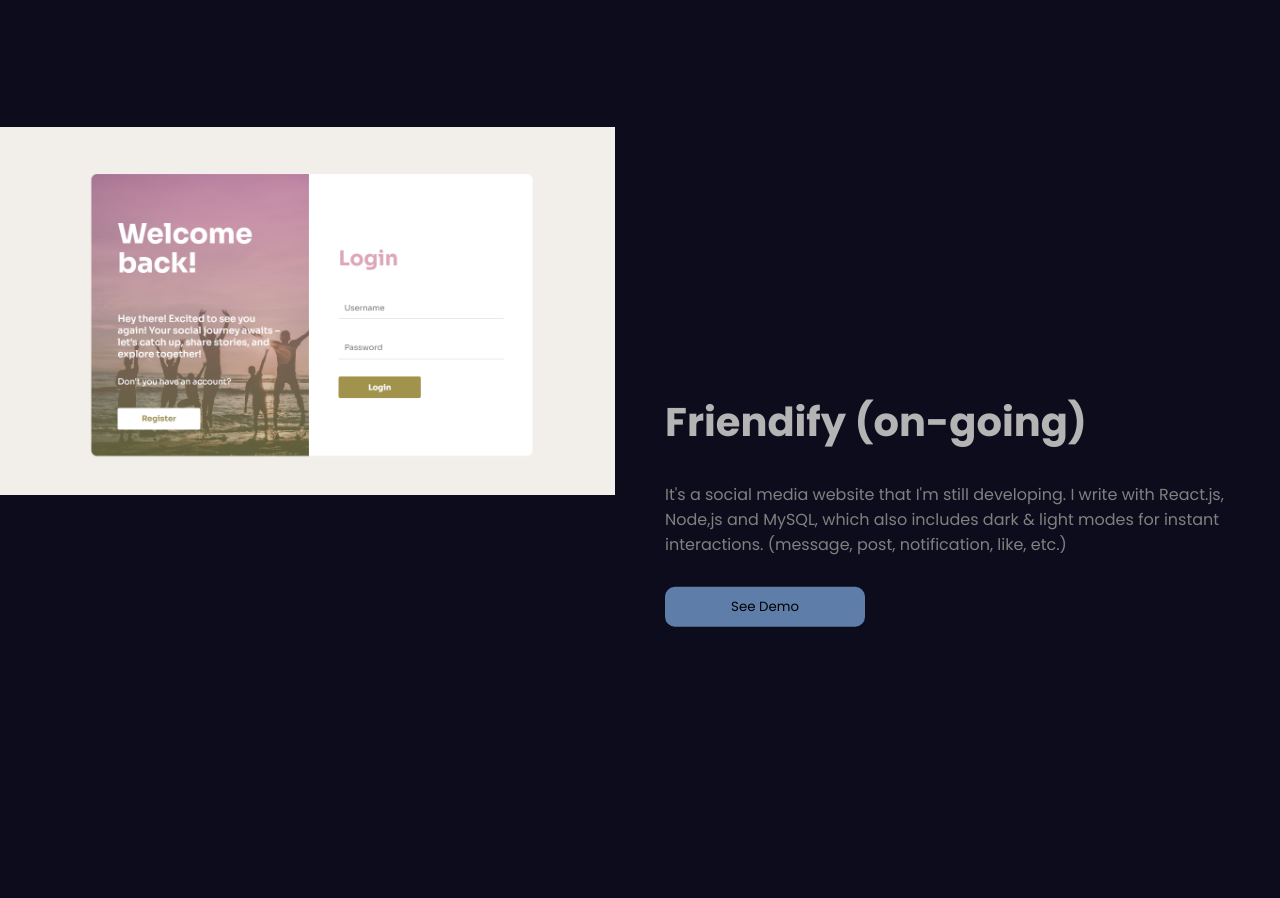
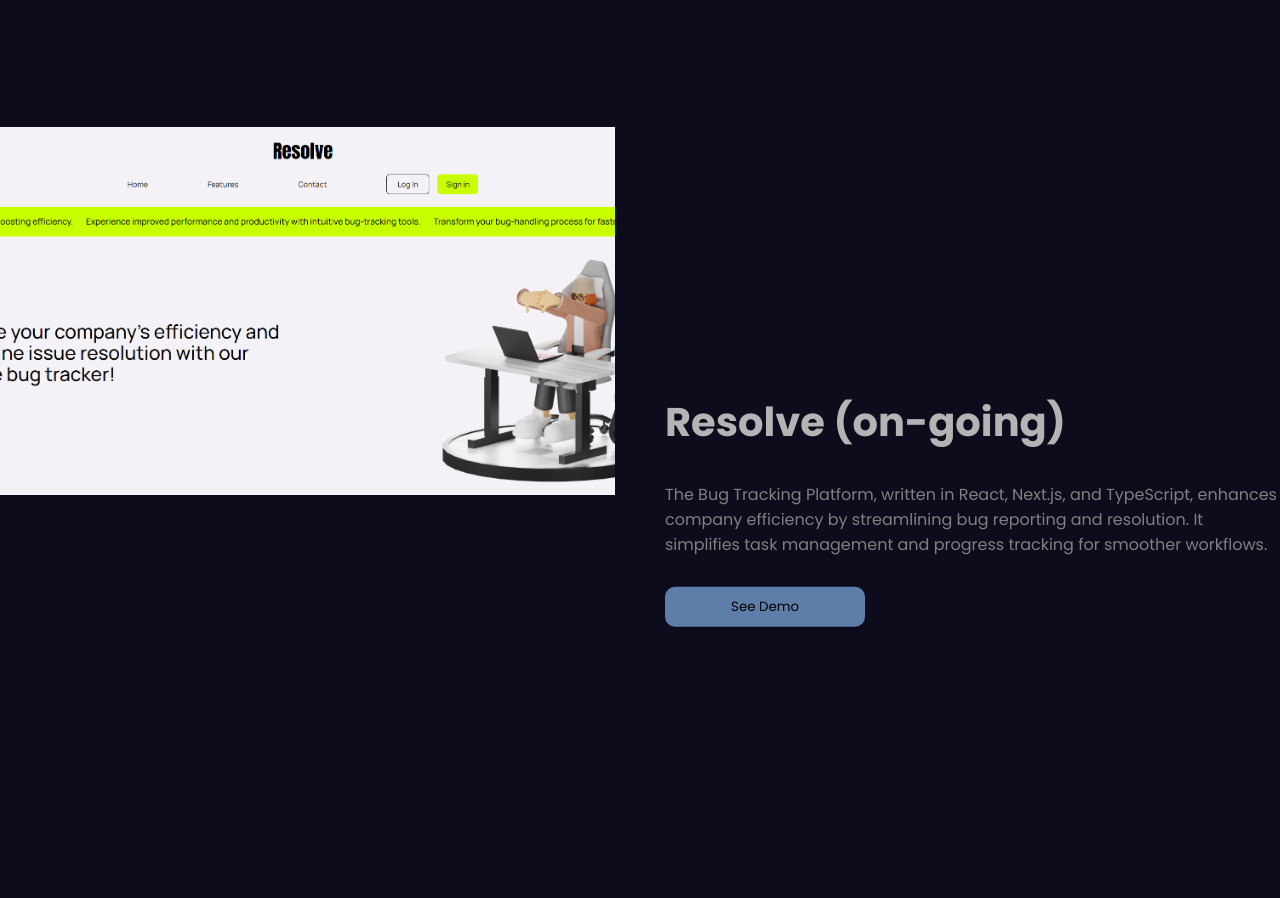
Before and after one commit to tugbayilmaz01/portfolio, a React (Vite) app: page / in a window 1280 px wide. Shown: the part 5860-6758 px from the top of the page. Built offline with nearby package versions, Linux system fonts and the light colour scheme.

Commit message:
ongoing project changed & new one added to the portfolio section

```diff
--- a/src/components/portfolio/Portfolio.jsx
+++ b/src/components/portfolio/Portfolio.jsx
@@ -4,7 +4,7 @@ import { motion, useScroll, useSpring, useTransform } from "framer-motion";
 import goWealthPic from "../../../public/assets/images/gowealth.png";
 import ibms from "../../../public/assets/images/ibms.png";
 import shellp from "../../../public/assets/images/shellp.png";
-import friendify from "../../../public/assets/images/friendify.png";
+import resolve from "../../../public/assets/images/resolve.png";
 
 const items = [
 	{
@@ -28,9 +28,10 @@ const items = [
 	},
 	{
 		id: 4,
-    title: "Friendify (on-going)",
-    img: friendify,
-    desc: "It's a social media website that I'm still developing. I write with React.js, Node,js and MySQL, which also includes dark & light modes for instant interactions. (message, post, notification, like, etc.)",
+		title: "Resolve (on-going)",
+		img: resolve,
+		desc: "The Bug Tracking Platform, written in React, Next.js, and TypeScript, enhances company efficiency by streamlining bug reporting and resolution. It simplifies task management and progress tracking for smoother workflows.",
+		demoLink: "https://resolve-eta.vercel.app/",
 	},
 ];
 
```
Also changed, not shown: public/assets/images/friendify.png (deleted), public/assets/images/resolve.png (added). Lines whose indentation alone changed are shown as unchanged.
